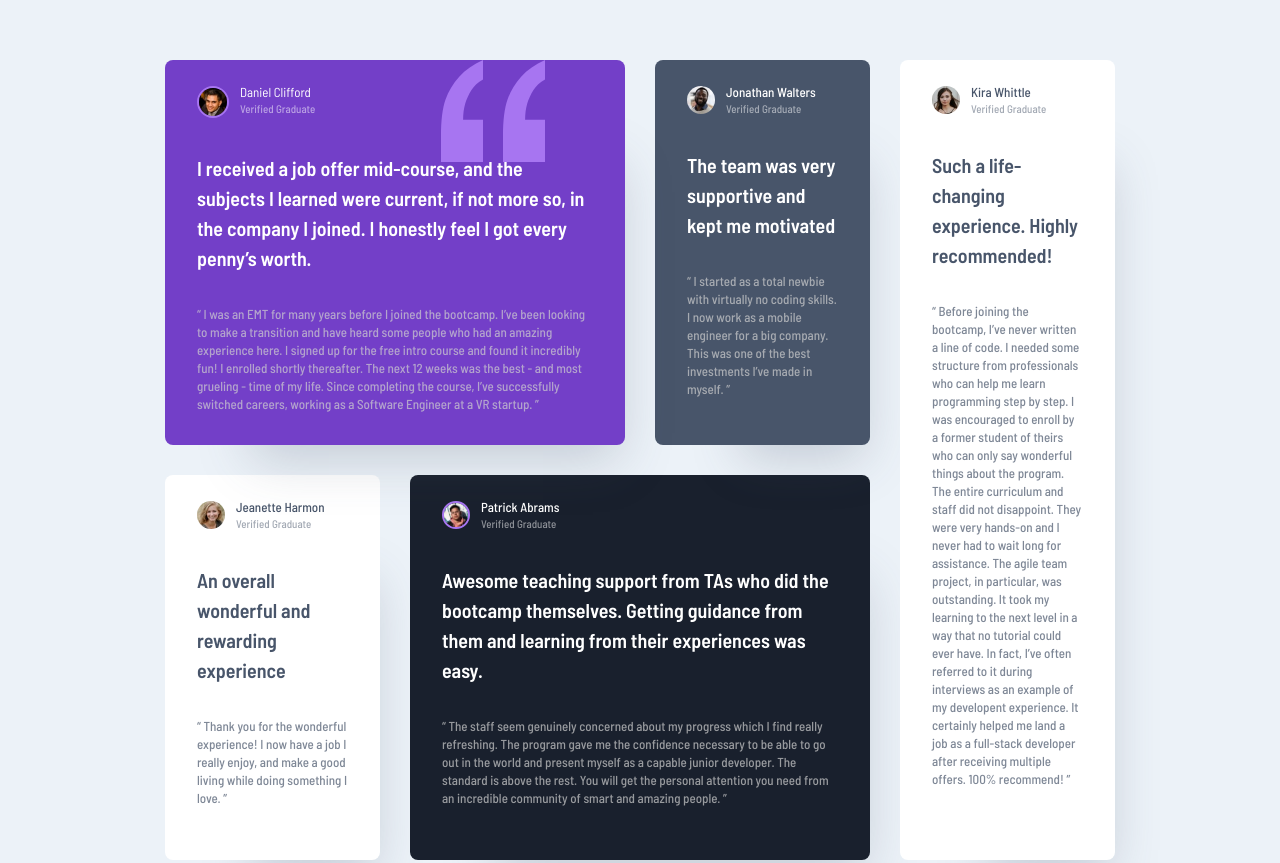
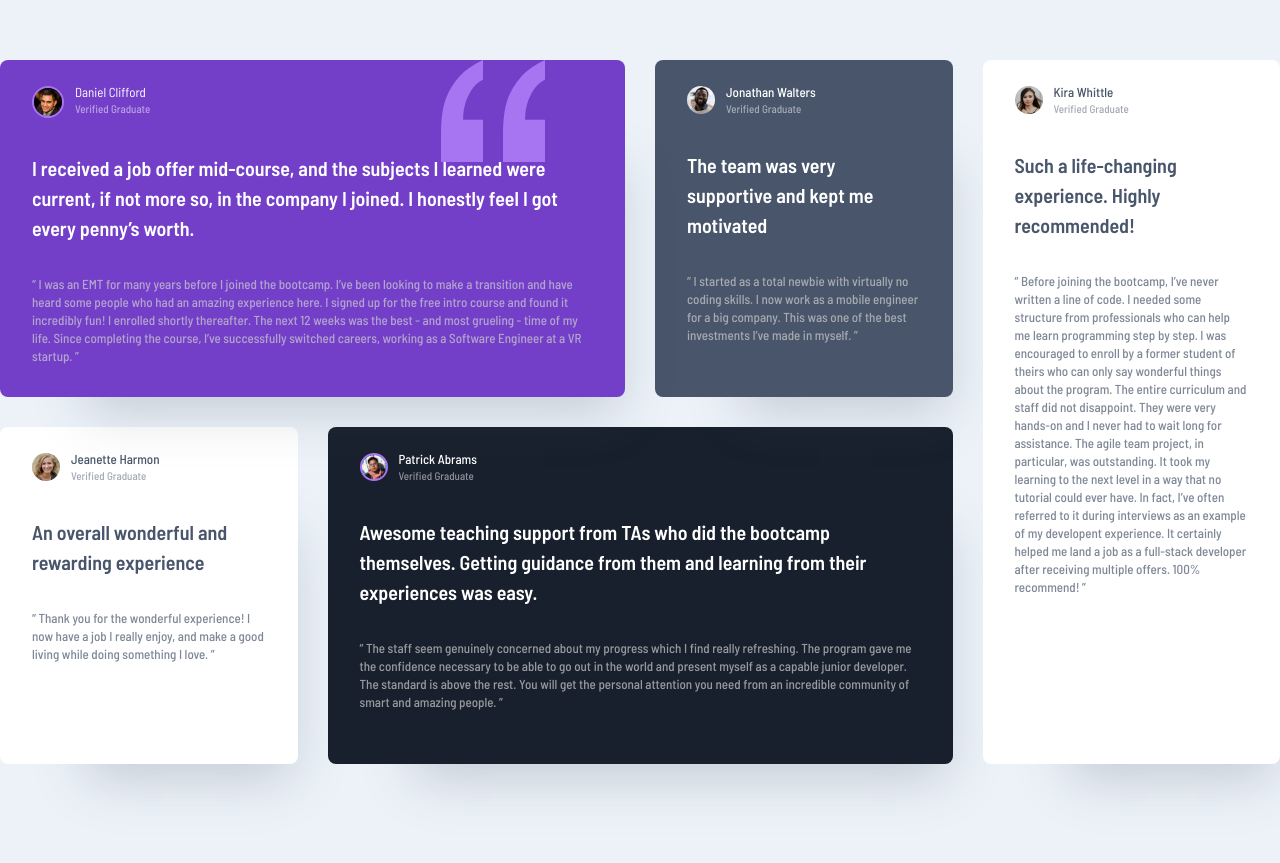
Before and after one commit to Kaczupinko/testimonials-grid-section, a plain HTML site: page index.html in a window 1280 px wide. Shown: the part 105-968 px from the top of the page. Drawn offline with nearby package versions, Linux system fonts and the light colour scheme.

Commit message:
Fix code

```diff
--- a/index.html
+++ b/index.html
@@ -40,7 +40,7 @@
     </script>
 </head>
 <body class="bg-[#ECF2F8]">
-    <main class="max-w-7xl mx-auto  min-h-screen grid grid-column-1 xl:grid-cols-4 xl:grid-rows-2 xl:grid-flow-col gap-[24px] xl:gap-[30px] py-[71px] px-[24px] xl:px-[165px] xl:py-[165px] xl:mx-[0]">
+    <main class="max-w-7xl mx-auto min-h-screen grid grid-column-1 xl:grid-cols-4 xl:grid-rows-2 xl:grid-flow-col gap-[24px] xl:gap-[30px] py-[71px] px-[24px] xl:px-[0] xl:py-[165px]">
         <section class="shadow-custom-gray rounded-lg bg-[#733FC8] relative xl:col-span-2 xl:order-1">
             <header class="flex pl-[32px] pt-[26px] pb-[17px]">
                 <img class="w-[32px] h-[32px] rounded-full border-[2px] border-[#A775F1]" src="./images/image-daniel.jpg" alt="">
```
